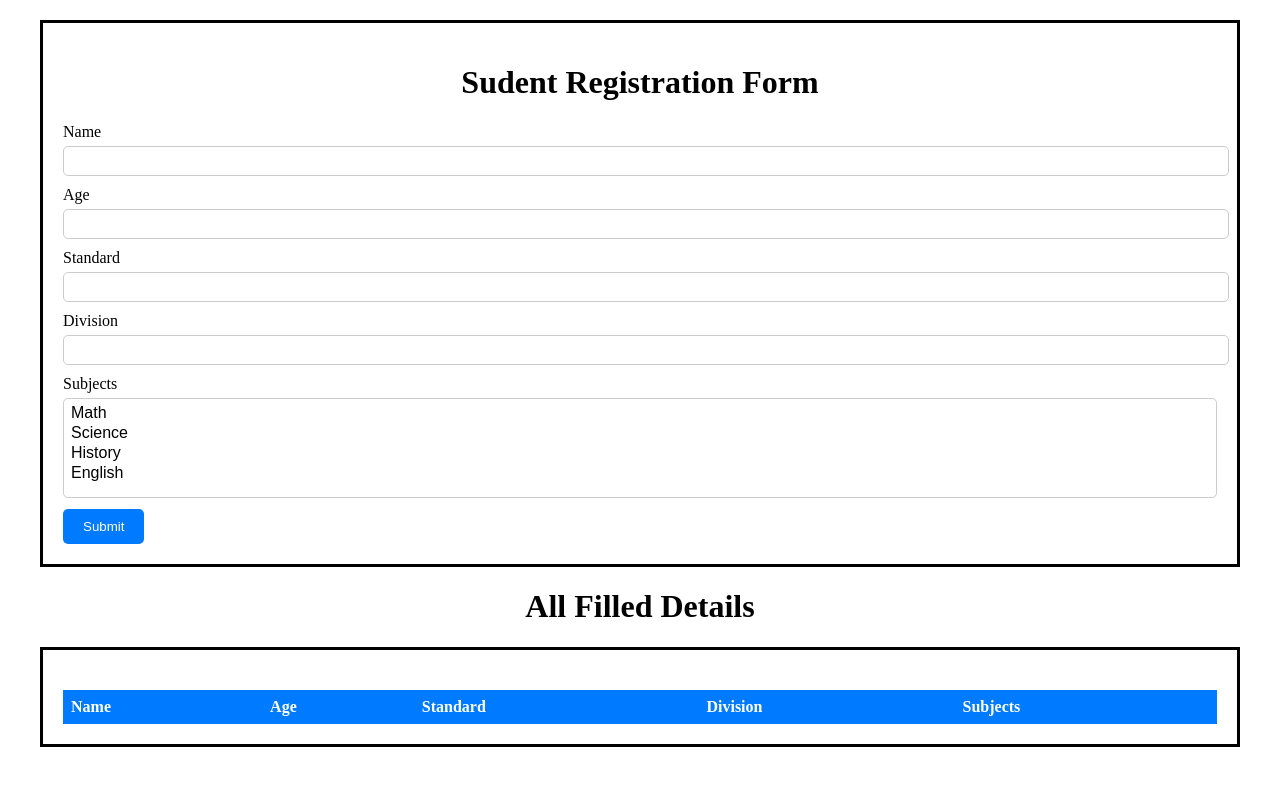
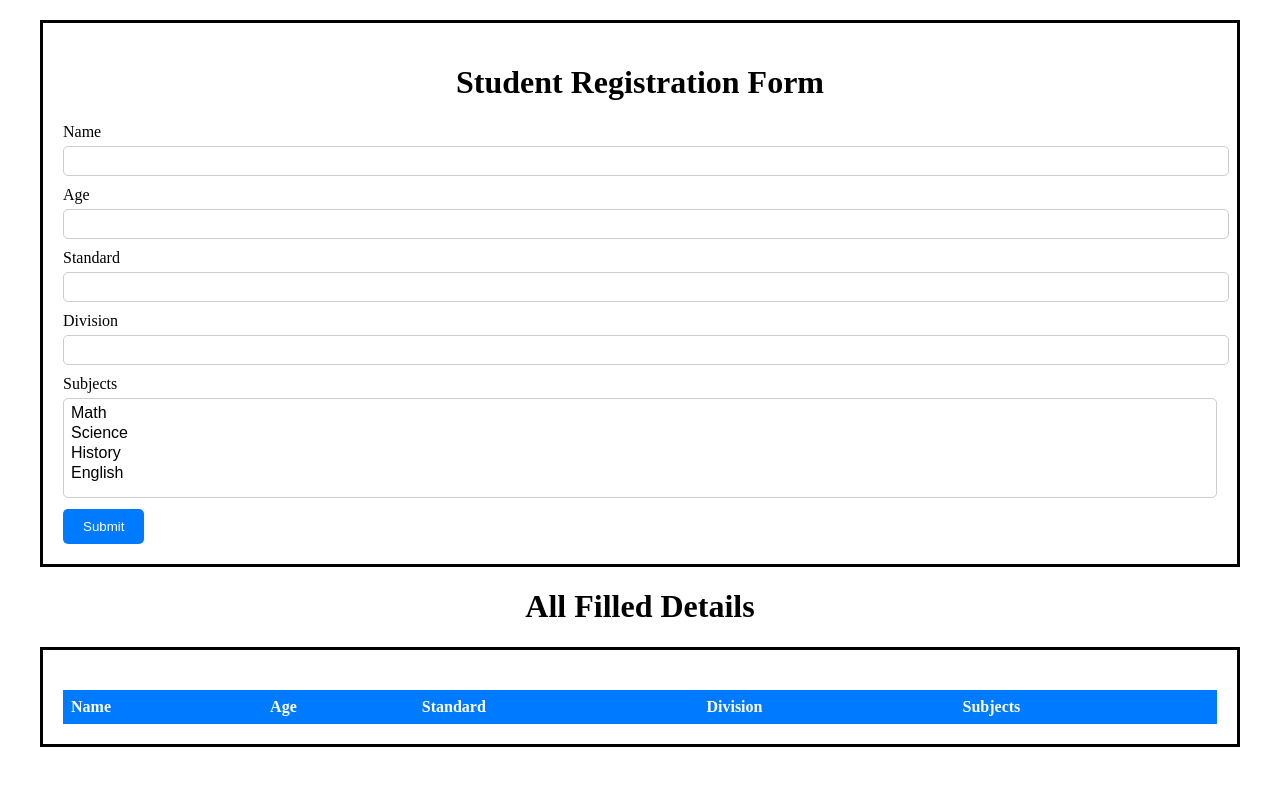
Before and after one commit to pravin1657/Webapp-with-ChatGPT, a plain HTML site: page index.html in a window 1280 px wide. Drawn offline with Linux system fonts and the light colour scheme.

Commit message:
spell changes

```diff
--- a/index.html
+++ b/index.html
@@ -7,7 +7,7 @@
 </head>
 <body>
   <div class="padding border">
-    <h1>Sudent Registration Form</h1>
+    <h1>Student Registration Form</h1>
   <form>
     <label for="name">Name</label>
     <input type="text" id="name" name="name">
```
